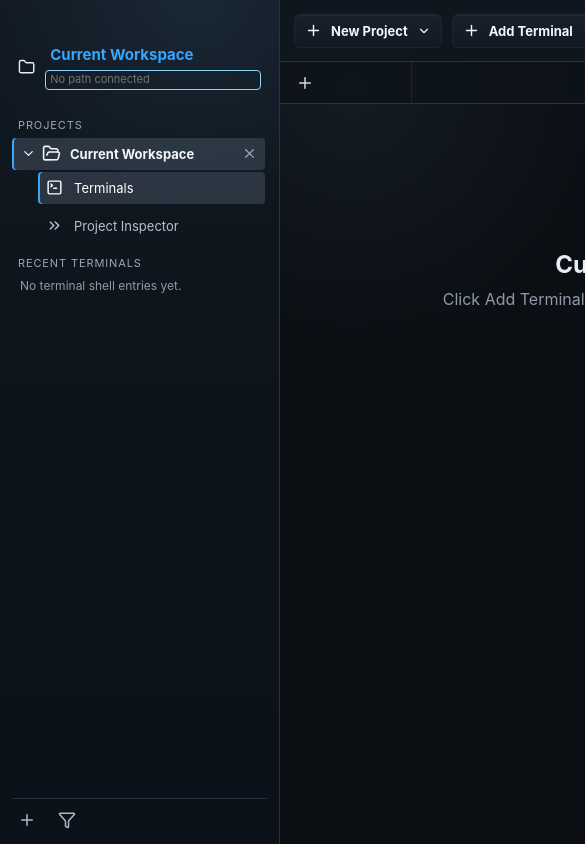
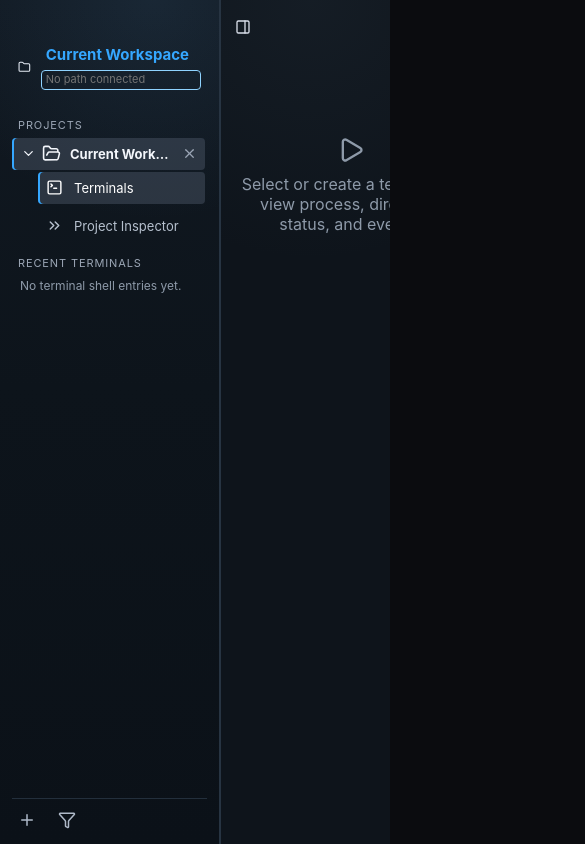
Before and after one commit to EvanAI0331/terminal-workspace, a React (Vite) app: page / in a window 390 px wide. Shown: the top 844 px of the page, 585 px wide, since content can reach past the window. Built offline with nearby package versions, Linux system fonts and the light colour scheme.

Commit message:
Prevent workspace right edge clipping

```diff
--- a/src/App.css
+++ b/src/App.css
@@ -1,3 +1,10 @@
+.appShell,
+.appShell *,
+.appShell *::before,
+.appShell *::after {
+  box-sizing: border-box;
+}
+
 .appShell {
   --bg: #0b0f14;
   --panel: #0f151d;
@@ -12,10 +19,10 @@
   --red: #ff6b73;
   --blue: #67b7ff;
   display: grid;
-  grid-template-columns: 292px minmax(420px, 1fr) minmax(320px, 366px);
+  grid-template-columns: minmax(250px, 292px) minmax(0, 1fr) minmax(300px, 340px);
   width: 100vw;
   height: 100vh;
-  min-width: 980px;
+  min-width: 0;
   overflow: hidden;
   background: #0b0f14;
   color: var(--text);
@@ -303,10 +310,13 @@ input {
 
 .workspace {
   position: relative;
+  z-index: 1;
+  isolation: isolate;
   display: grid;
   grid-template-rows: 62px 42px minmax(0, 1fr);
   grid-column: 2;
   min-width: 0;
+  max-width: 100%;
   overflow: hidden;
   background:
     radial-gradient(circle at 20% 10%, rgba(76, 104, 127, 0.14), transparent 260px),
@@ -472,7 +482,10 @@ input {
   -webkit-app-region: no-drag;
   min-width: 0;
   min-height: 0;
+  width: 100%;
+  max-width: 100%;
   overflow-y: auto;
+  overflow-x: hidden;
   padding: 10px 14px 12px;
   display: grid;
   gap: 10px;
@@ -648,6 +661,7 @@ input {
   width: 100%;
   height: 100%;
   min-width: 0;
+  max-width: 100%;
   min-height: 0;
   position: relative;
   background: #070b0f;
@@ -670,7 +684,8 @@ input {
   color: #8f9aaa;
   font-size: 13px;
   text-align: center;
-  padding: 0 22px;
+  padding: 0 18px;
+  min-width: 0;
 }
 
 .terminalShellEmpty small {
@@ -704,12 +719,13 @@ input {
   -webkit-app-region: no-drag;
   position: absolute;
   left: 12px;
-  right: 150px;
+  right: 154px;
   bottom: 12px;
   max-height: 74px;
   margin: 0;
   padding: 8px 10px;
   overflow: auto;
+  max-width: calc(100% - 178px);
   border: 1px solid rgba(39, 52, 66, 0.78);
   border-radius: 5px;
   background: rgba(9, 14, 20, 0.88);
@@ -1047,7 +1063,7 @@ input {
 
 @media (max-width: 1250px) {
   .appShell {
-    grid-template-columns: 280px minmax(360px, 1fr) minmax(300px, 340px);
+    grid-template-columns: minmax(230px, 270px) minmax(0, 1fr) minmax(280px, 320px);
   }
 
   .searchBox {
@@ -1065,3 +1081,19 @@ input {
     font-size: 13px;
   }
 }
+
+@media (max-width: 1080px) {
+  .appShell {
+    grid-template-columns: minmax(220px, 250px) minmax(0, 1fr) minmax(260px, 300px);
+  }
+
+  .terminalStage {
+    padding-right: 10px;
+  }
+
+  .terminalShellCommand {
+    right: 12px;
+    bottom: 52px;
+    max-width: calc(100% - 24px);
+  }
+}
```
